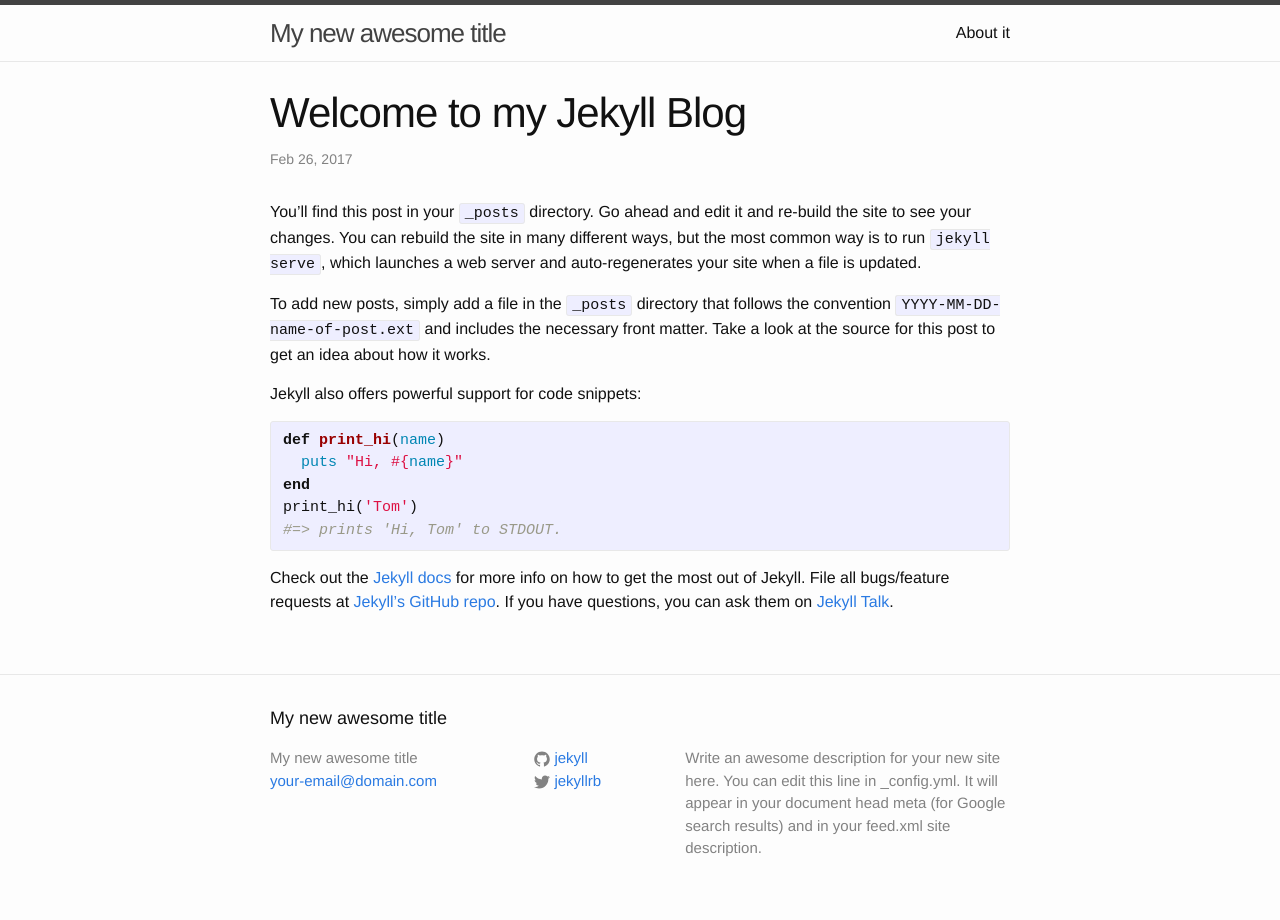
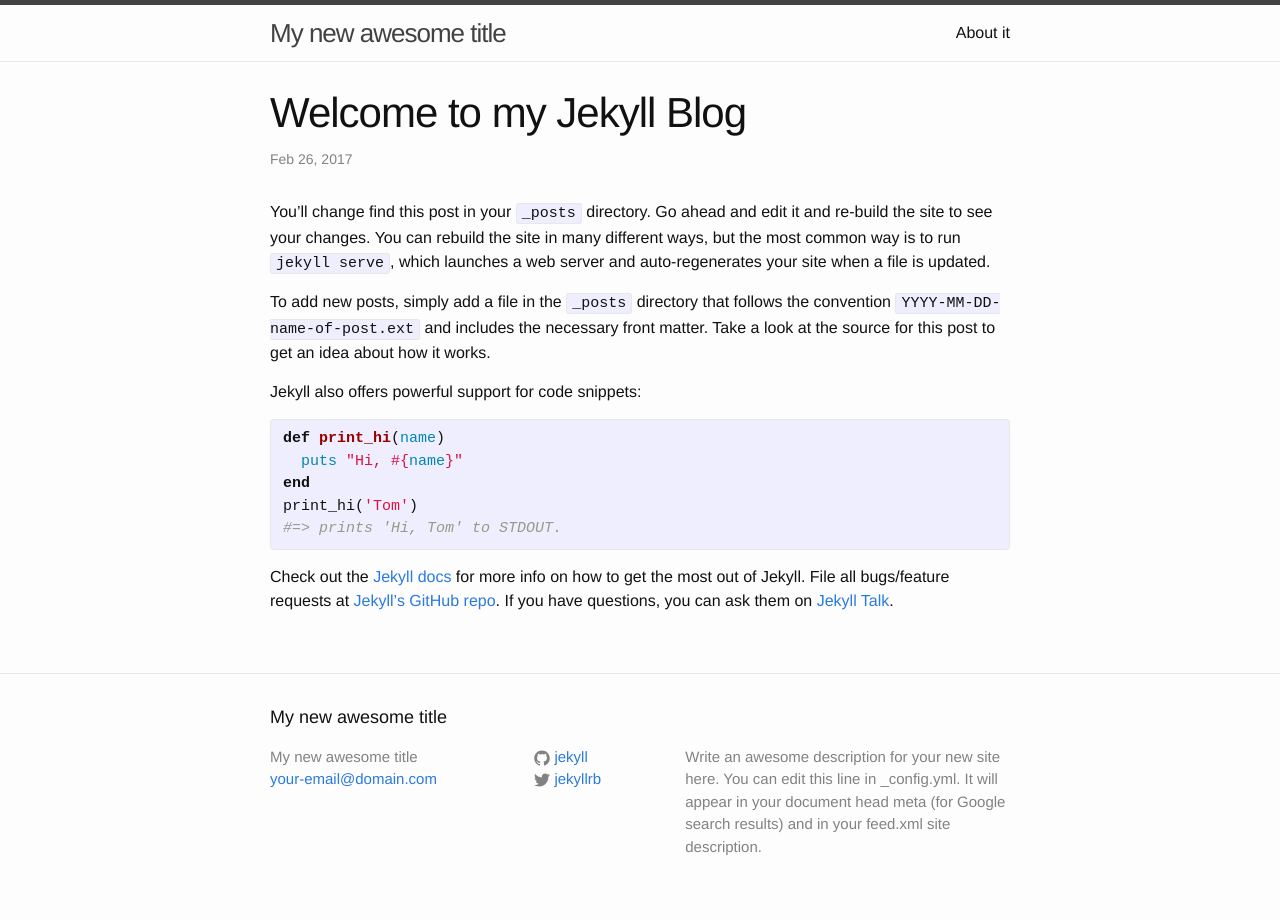
Before and after one commit to mintusers-gr/mintusers-blog, a Jekyll site: the page built from blog/_posts/2017-02-26-welcome-to-jekyll.markdown, in a window 1280 px wide. Built offline with Jekyll 4.4.1, drawn with Linux system fonts in a browser that asks for light colours.

Commit message:
Update repos script

```diff
--- a/blog/_config.yml
+++ b/blog/_config.yml
@@ -37,4 +37,3 @@ theme: minima
 exclude:
   - Gemfile
   - Gemfile.lock
-  - Rakefile
--- a/blog/_posts/2017-02-26-welcome-to-jekyll.markdown
+++ b/blog/_posts/2017-02-26-welcome-to-jekyll.markdown
@@ -5,7 +5,7 @@ date:   2017-02-26 12:39:43 +0000
 categories: jekyll update
 ---
 
-You’ll find this post in your `_posts` directory. Go ahead and edit it and re-build the site to see your changes. You can rebuild the site in many different ways, but the most common way is to run `jekyll serve`, which launches a web server and auto-regenerates your site when a file is updated.
+You’ll change  find this post in your `_posts` directory. Go ahead and edit it and re-build the site to see your changes. You can rebuild the site in many different ways, but the most common way is to run `jekyll serve`, which launches a web server and auto-regenerates your site when a file is updated.
 
 To add new posts, simply add a file in the `_posts` directory that follows the convention `YYYY-MM-DD-name-of-post.ext` and includes the necessary front matter. Take a look at the source for this post to get an idea about how it works.
 
```
Also changed, not shown: README.md, 2 other files.
